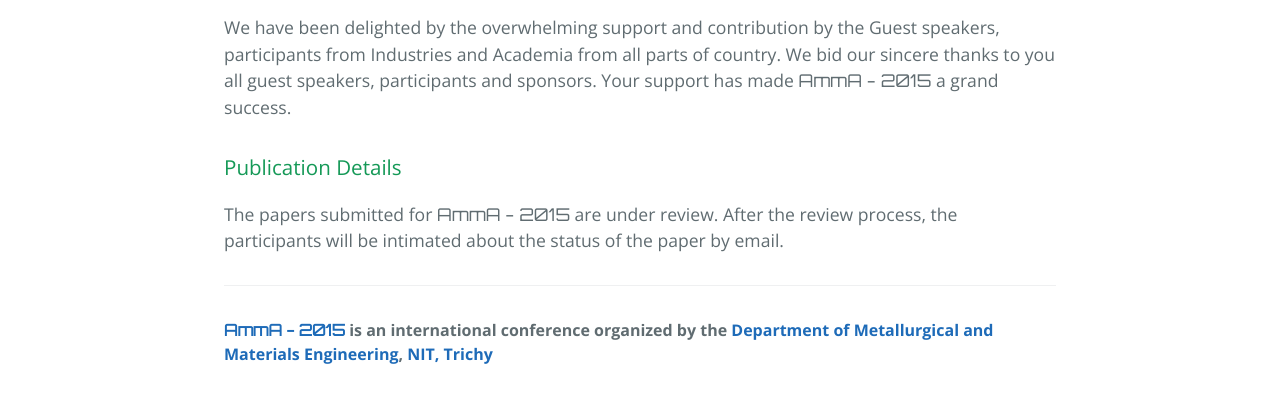
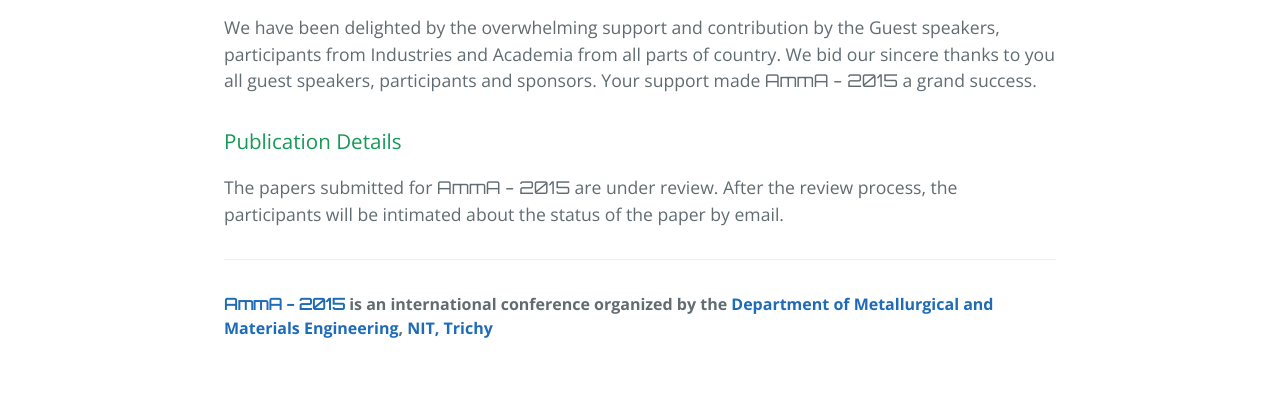
Before and after one commit to PeppyCodes/amma-2015, a plain HTML site: page index.html in a window 1280 px wide. Shown: the part 278-680 px from the top of the page. Drawn offline with nearby package versions, Linux system fonts and the light colour scheme.

Commit message:
Grammar Correction

```diff
--- a/index.html
+++ b/index.html
@@ -30,7 +30,7 @@
       <h3>
 <a id="welcome-to-amma-2015" class="anchor" href="#welcome-to-amma-2015" aria-hidden="true"><span class="octicon octicon-link"></span></a>Welcome to <span class="font-orbitron">AmmA - 2015</span></h3>
 
-<p>We have been delighted by the overwhelming support and contribution by the Guest speakers, participants from Industries and Academia from all parts of country. We bid our sincere thanks to you all guest speakers, participants and sponsors. Your support has made <span class="font-orbitron">AmmA - 2015</span> a grand success.</p>
+<p>We have been delighted by the overwhelming support and contribution by the Guest speakers, participants from Industries and Academia from all parts of country. We bid our sincere thanks to you all guest speakers, participants and sponsors. Your support made <span class="font-orbitron">AmmA - 2015</span> a grand success.</p>
 
 <h3>
 <a id="publication-details" class="anchor" href="#publication-details" aria-hidden="true"><span class="octicon octicon-link"></span></a>Publication Details</h3>
```
